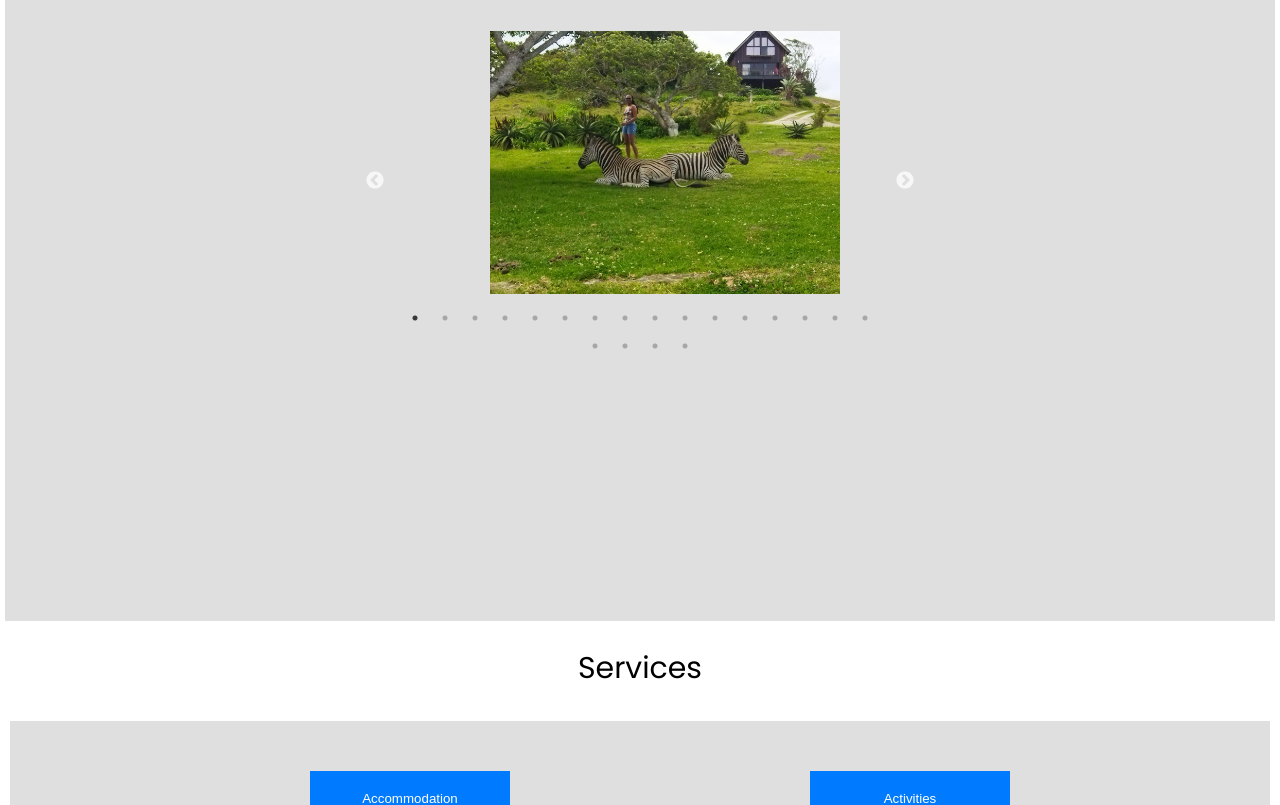
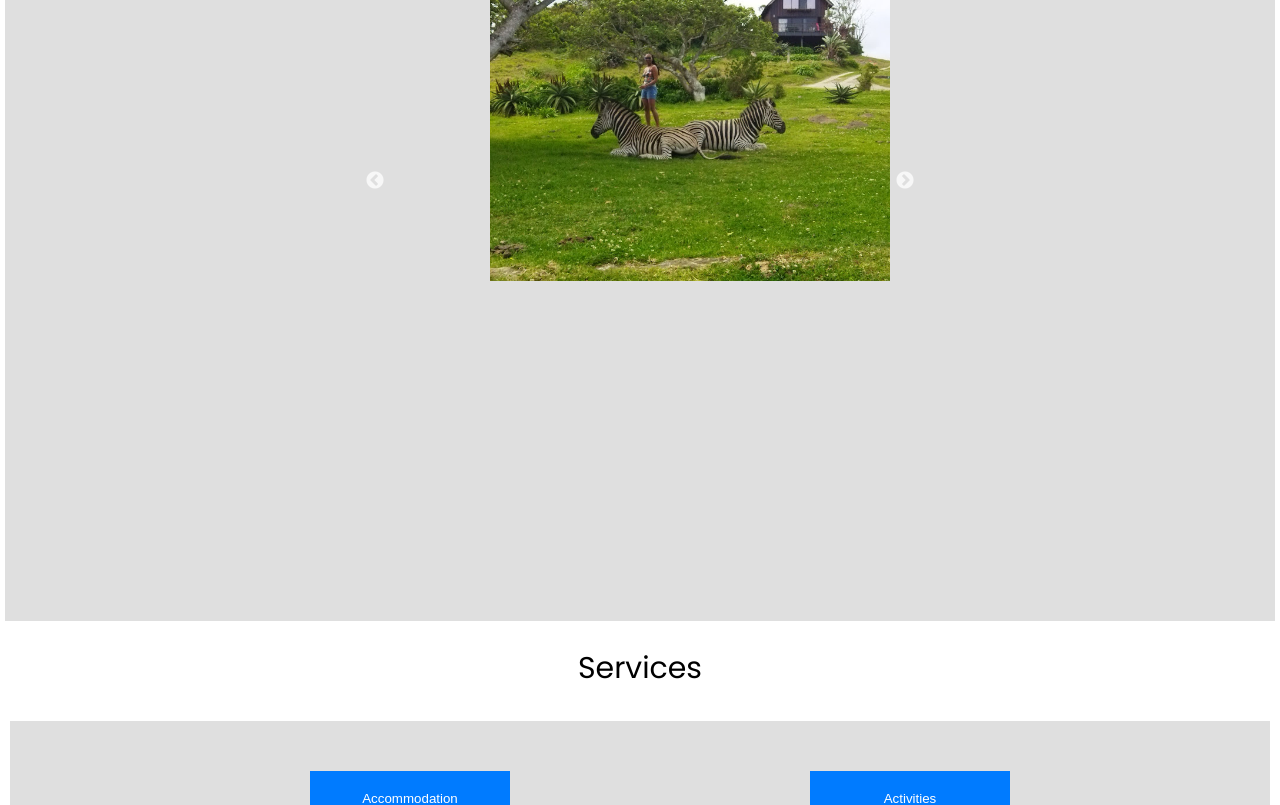
Before and after one commit to Luvuyotafeni/Hluleka, a React (Create React App) app: page / in a window 1280 px wide. Shown: the part 1904-2709 px from the top of the page. Built offline with nearby package versions, Linux system fonts and the light colour scheme.

Commit message:
server creation

```diff
--- a/src/component/Gallery/Galary.css
+++ b/src/component/Gallery/Galary.css
@@ -20,8 +20,8 @@
 }
 
 .gallery-slide img {
-  width: 70%; /* Ensure images take the full width of the slider */
-  height: 40%; /* Maintain aspect ratio */
+  width: 80%; /* Ensure images take the full width of the slider */
+  height: 60%; /* Maintain aspect ratio */
   margin-left: 100px;
   align-items:center ;
   align-content: center;
@@ -36,7 +36,7 @@
 .slick-slider {
   margin: 0 auto; /* Center the slider horizontally */
   max-width: 500px; /* Set a maximum width for the slider */
-  height: 300px; /* Set the desired height for the slider */
+  height: 400px; /* Set the desired height for the slider */
 }
 .slide{
 
--- a/src/component/Gallery/Galary.js
+++ b/src/component/Gallery/Galary.js
@@ -52,7 +52,7 @@ const Gallery = () => {
     // Add more image URLs as needed
   ];
   const settings = {
-    dots: true,
+    dots: false,
     infinite: true,
     speed: 500,
     slidesToShow: 1,
--- a/src/component/NavBar/NavBar.js
+++ b/src/component/NavBar/NavBar.js
@@ -73,7 +73,7 @@ const NavBar = () => {
     // Use checkoutFormData to perform actions like sending data to the server or storing in localStorage
     const formDataWithCart = {
       ...checkoutFormData,
-      cart: cartItems, // Add the cart items to the form data
+      cartItems, // Add the cart items to the form data
     };
 
     console.log("Checkout Form Data:", formDataWithCart);
```
